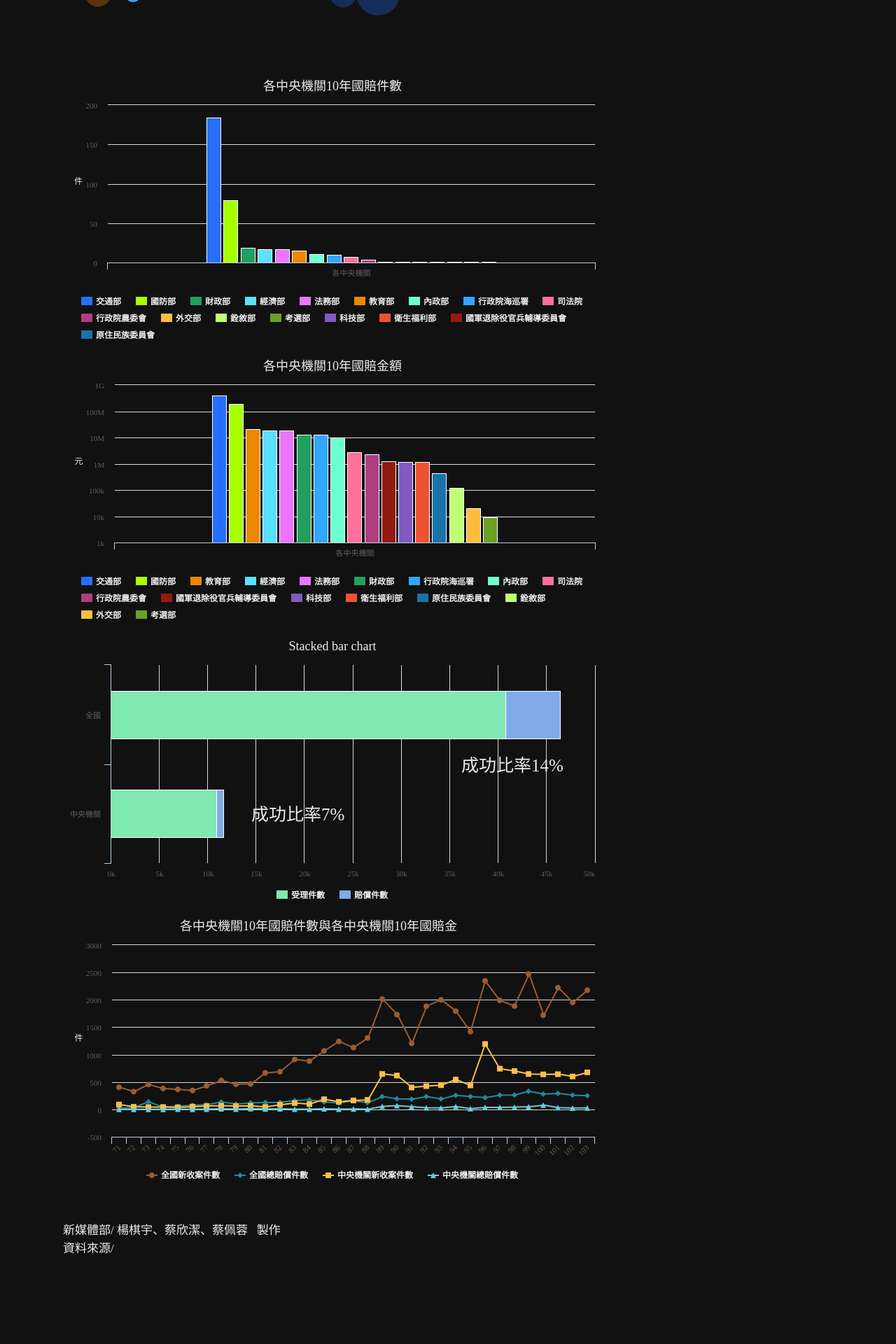
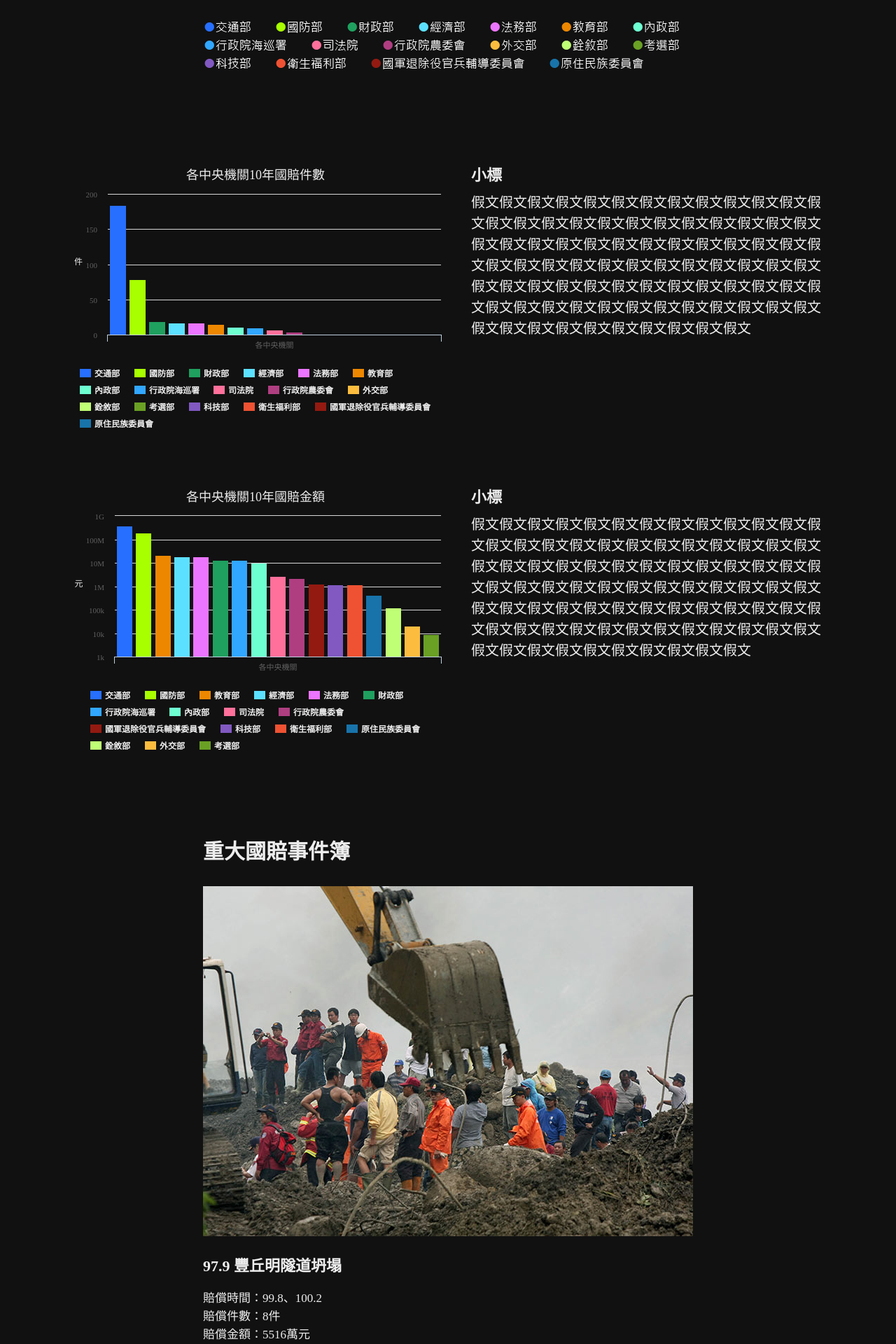
Before and after one commit to HappyBall/udncompensate, a PHP site: page / in a window 1280 px wide. Shown: the part 2520-4440 px from the top of the page at 70% size. Before the commit the page ends 4311 px from the top, so only its background shows below. Run offline with PHP 8.4, Linux system fonts and the light colour scheme; a map, chart or similar area stays blank.

Commit message:
overall modified

```diff
--- a/css/index.css
+++ b/css/index.css
@@ -1,15 +1,45 @@
 header{
 	width: 100%;
-	background-color: #fff;
+	background-color: #0f3a60;
 	position: fixed;
 	top: 0;
 	left: 0;
 	z-index: 100;
+	height: 70px;
+}
+
+.header-container{
+	width: 100%;
+	max-width: 800px;
+	display: table;
+	margin: auto;
+}
+
+.header-logo{
+	float: left;
+}
+
+#header-newmedia-logo{
+	margin-top: 10px;
+}
+
+.header-nav{
+	float: right;
+	font-family: 微軟正黑體;
+	font-size: 24px;
+	line-height: 70px;
+	margin-right: 30px;
+	color: #ffffff;
+	cursor: pointer;
+}
+
+#header-nav-3{
+	margin-right: 0;
 }
 
 body{
 	background-color: #111111;
-	padding-top: 50px;
+	padding-top: 100px;
 	padding-bottom: 500px;
 }
 
@@ -18,6 +48,7 @@
 	height:1px;
 	background-color:#ededed;
 	color:#ededed;	*/
+	margin-top: 50px;
 }
 
 .container{
@@ -29,7 +60,7 @@
 
 .sec-container{
 	width: 100%;
-	max-width: 800px;
+	max-width: 700px;
 	display: table;
 	margin: auto;
 }
@@ -54,6 +85,10 @@
 	font-size: 20px;
 	line-height: 30px;
 	margin-top: 50px;
+}
+
+#icons-container{
+	margin-top: -30px;
 }
 
 .icon-block{
@@ -91,8 +126,8 @@
 }
 
 #status-line-block{
-	top: 41%;
-	left: 37%;
+	top: 39%;
+	left: 41.5%;
 }
 
 #org-line-block{
@@ -102,7 +137,7 @@
 
 #detail-line-block{
 	top: 88%;
-	left: 40%;
+	left: 45%;
 }
 
 .hori-line{
@@ -239,9 +274,76 @@
 	font-family: 微軟正黑體;
 }
 
+.main-chart-highcharts{
+	display: table;
+	margin-top: 100px;
+}
+
 .highcharts-block{
-	width: 70%;
+	width: 50%;
 	display: table;
+	float: left;
+}
+
+.main-highcharts-text-block{
+	float: left;
+	color: #ededed;
+	font-family: 微軟正黑體;
+	display: table;
+	width: 47%;
+	margin-left: 3%;
+}
+
+.main-highcharts-title{
+	font-size: 22px;
+	font-weight: bold;
+}
+
+.main-highcharts-text{
+	font-size: 20px;
+	line-height: 30px;
+	margin-top: 10px;
+}
+
+#main-chart-highcharts-2{
+	margin-top: 60px;
+}
+
+#debate-cases{
+	margin-top: 40px;
+}
+
+.debate-big-title{
+	font-size: 30px;
+	font-weight: bold;
+}
+
+.debate-block{
+	color: #ededed;
+	font-family: 微軟正黑體;
+	margin-top: 60px;
+}
+
+.debate-img{
+	margin-top: 30px;
+}
+
+.debate-title{
+	font-size: 22px;
+	margin-top: 20px;
+	font-weight: bold;
+}
+
+.debate-subtitle{
+	font-size: 17px;
+	line-height: 26px;
+	margin-top: 20px;
+}
+
+.debate-content{
+	font-size: 20px;
+	line-height: 30px;
+	margin-top: 20px;
 }
 
 .org-0{
--- a/index.html
+++ b/index.html
@@ -68,39 +68,25 @@
   	<script type="text/javascript" src="js/d3.js"></script>
   	<script type="text/javascript" src="js/highcharts.js"></script>
   	<script type="text/javascript" src="js/d3tip.js"></script>
-
+  	<script type="text/javascript" src="js/compensate_index.js"></script>
   	<link rel="stylesheet" type="text/css" href="css/index.css">
 
 </head>
 
 <body>
 	<div class = "container">
-		<header>jwiefwjeofwef</header>
+		<header>
+			<div class = "header-container">
+				<div class = "header-logo"><img id = "header-newmedia-logo" src="img/logo.png"></div>
+				<div class = "header-nav" id = "header-nav-3">國賠成功率</div>
+				<div class = "header-nav" id = "header-nav-2">重大國賠案</div>
+				<div class = "header-nav" id = "header-nav-1">總覽</div>
+			</div>
+		</header>
 		<div class = "sec-container">
 			<div class = "title">傳說中的國賠</div>
-			<div class = "contents">假文假文假文假文假文假文假文假文假文假文假文假文假文假文假文假文假文假文假文假文假文假文假文假文假文假文假文假文假文假文假文假文假文假文假文假文假文假文假文假文假文假文假文假文假文假文假文假文假文假文假文假文假文假文假文</div>
-			<div class = "icon-block">
-				<div>圖示說明</div>
-				<div class = "icon-image"><img src="img/demo.png"></div>
-				<div class = "icon-text-block">
-					<div class = "icon-text">賠款金額&nbsp;小&nbsp;</div>
-					<div class = "icon-text"><img id = "arrow-img" src="img/arrow.png"></div>
-					<div class = "icon-text" id = "icon-text-big">大</div>
-				</div>
-				<div class = "hori-line-block" id = "status-line-block">
-					<div class = "hori-line" id = "status-line"></div>
-					<div class = "hori-line-text" id = "status-line-text">半透明：受傷或受有損害<br>不透明：死亡</div>
-				</div>
-				<!-- <div class = "hori-line-block" id = "org-line-block">
-					<div class = "hori-line" id = "org-line"></div>
-					<div class = "hori-line-text" id = "org-line-text">主管機關</div>
-				</div> -->
-				<div class = "hori-line-block" id = "detail-line-block">
-					<div class = "hori-line" id = "detail-line"></div>
-					<div class = "hori-line-text" id = "detail-line-text">展開詳細說明</div>
-				</div>
-			</div>
-			<div class = "circle-icon"><img src="img/demo1.png"></div>
+			<div class = "contents">假文假文假文假文假文假文假文假文假文假文假文假文假文假文假文假文假文假文假文假文</div>
+
 		</div>
 		<hr>
 		<div id = "sort-btn-block">
@@ -126,15 +112,126 @@
 			<div class = "emphasize-text">中央機關國家賠償共<span class = "bigger-emphasize">389</span>件</div>
 			<div class = "emphasize-text">總金額<span class = "bigger-emphasize">6.79</span>億元</div>
 		</div>
+
 		<div class = "main-chart"></div>
-		<div class = "highcharts-block" id = "all-event-chart"></div>
-		<div class = "highcharts-block" id = "all-money-chart"></div>
-		<div class = "highcharts-block" id = "all-event-statistic"></div>
-		<div class = "highcharts-block" id = "all-event-statistic-yr"></div>
+
+		<div class = "sec-container" id = "icons-container">
+			<div class = "icon-block">
+				<div>圖示說明</div>
+				<div class = "icon-image"><img src="img/demo.png"></div>
+				<div class = "icon-text-block">
+					<div class = "icon-text">賠款金額&nbsp;小&nbsp;</div>
+					<div class = "icon-text"><img id = "arrow-img" src="img/arrow.png"></div>
+					<div class = "icon-text" id = "icon-text-big">大</div>
+				</div>
+				<div class = "hori-line-block" id = "status-line-block">
+					<div class = "hori-line" id = "status-line"></div>
+					<div class = "hori-line-text" id = "status-line-text">半透明：受傷或受有損害<br>不透明：死亡</div>
+				</div>
+				<!-- <div class = "hori-line-block" id = "org-line-block">
+					<div class = "hori-line" id = "org-line"></div>
+					<div class = "hori-line-text" id = "org-line-text">主管機關</div>
+				</div> -->
+				<div class = "hori-line-block" id = "detail-line-block">
+					<div class = "hori-line" id = "detail-line"></div>
+					<div class = "hori-line-text" id = "detail-line-text">展開詳細說明</div>
+				</div>
+			</div>
+			<div class = "circle-icon"><img src="img/demo1.png"></div>
+		</div>
+
+		<div class = "main-chart-highcharts">
+			<div class = "highcharts-block" id = "all-event-chart"></div>
+			<div class = "main-highcharts-text-block">
+				<div class = "main-highcharts-title">小標</div>
+				<div class = "main-highcharts-text">
+					假文假文假文假文假文假文假文假文假文假文假文假文假文假文假文假文假文假文假文假文假文假文假文假文假文假文假文假文假文假文假文假文假文假文假文假文假文假文假文假文假文假文假文假文假文假文假文假文假文假文假文假文假文假文假文假文假文假文假文假文假文假文假文假文假文假文假文假文假文假文假文假文假文假文假文假文假文假文假文假文假文假文假文假文假文
+				</div>
+			</div>
+		</div>
+		<div class = "main-chart-highcharts" id = "main-chart-highcharts-2">
+			<div class = "highcharts-block" id = "all-money-chart"></div>
+			<div class = "main-highcharts-text-block">
+				<div class = "main-highcharts-title">小標</div>
+				<div class = "main-highcharts-text">
+					假文假文假文假文假文假文假文假文假文假文假文假文假文假文假文假文假文假文假文假文假文假文假文假文假文假文假文假文假文假文假文假文假文假文假文假文假文假文假文假文假文假文假文假文假文假文假文假文假文假文假文假文假文假文假文假文假文假文假文假文假文假文假文假文假文假文假文假文假文假文假文假文假文假文假文假文假文假文假文假文假文假文假文假文假文
+				</div>
+			</div>
+		</div>
+
+		<div class = "sec-container" id = "debate-cases">
+			<div class = "debate-block">
+				<div class = "debate-big-title">重大國賠事件簿</div>
+				<img class = "debate-img" src="img/test.jpg">
+				<div class = "debate-title">97.9 豐丘明隧道坍塌</div>
+				<div class = "debate-subtitle">
+					賠償時間：99.8、100.2<br>
+					賠償件數：8件<br>
+					賠償金額：5516萬元
+				</div>
+				<div class = "debate-content">
+					案件內容案件內容案件內容案件內容案件內容案件內容案件內容案件內容案件內容案件內容案件內容案件內容案件內容案件內容案件內容案件內容案件內容案件內容案件內容案件內容案件內容案件內容案件內容案件內容案件內容案件內容案件內容案件內容案件內容案件內容案件內容案件內容案件內容案件內容案件內容案件內容案件內容案件內容案件內容案件內容
+				</div>
+			</div>
+			<div class = "debate-block">
+				<img class = "debate-img" src="img/test.jpg">
+				<div class = "debate-title">97.9 豐丘明隧道坍塌</div>
+				<div class = "debate-subtitle">
+					賠償時間：99.8、100.2<br>
+					賠償件數：8件<br>
+					賠償金額：5516萬元
+				</div>
+				<div class = "debate-content">
+					案件內容案件內容案件內容案件內容案件內容案件內容案件內容案件內容案件內容案件內容案件內容案件內容案件內容案件內容案件內容案件內容案件內容案件內容案件內容案件內容案件內容案件內容案件內容案件內容案件內容案件內容案件內容案件內容案件內容案件內容案件內容案件內容案件內容案件內容案件內容案件內容案件內容案件內容案件內容案件內容
+				</div>
+			</div>
+			<div class = "debate-block">
+				<img class = "debate-img" src="img/test.jpg">
+				<div class = "debate-title">97.9 豐丘明隧道坍塌</div>
+				<div class = "debate-subtitle">
+					賠償時間：99.8、100.2<br>
+					賠償件數：8件<br>
+					賠償金額：5516萬元
+				</div>
+				<div class = "debate-content">
+					案件內容案件內容案件內容案件內容案件內容案件內容案件內容案件內容案件內容案件內容案件內容案件內容案件內容案件內容案件內容案件內容案件內容案件內容案件內容案件內容案件內容案件內容案件內容案件內容案件內容案件內容案件內容案件內容案件內容案件內容案件內容案件內容案件內容案件內容案件內容案件內容案件內容案件內容案件內容案件內容
+				</div>
+			</div>
+			<div class = "debate-block">
+				<img class = "debate-img" src="img/test.jpg">
+				<div class = "debate-title">97.9 豐丘明隧道坍塌</div>
+				<div class = "debate-subtitle">
+					賠償時間：99.8、100.2<br>
+					賠償件數：8件<br>
+					賠償金額：5516萬元
+				</div>
+				<div class = "debate-content">
+					案件內容案件內容案件內容案件內容案件內容案件內容案件內容案件內容案件內容案件內容案件內容案件內容案件內容案件內容案件內容案件內容案件內容案件內容案件內容案件內容案件內容案件內容案件內容案件內容案件內容案件內容案件內容案件內容案件內容案件內容案件內容案件內容案件內容案件內容案件內容案件內容案件內容案件內容案件內容案件內容
+				</div>
+			</div>
+			<div class = "debate-block">
+				<img class = "debate-img" src="img/test.jpg">
+				<div class = "debate-title">97.9 豐丘明隧道坍塌</div>
+				<div class = "debate-subtitle">
+					賠償時間：99.8、100.2<br>
+					賠償件數：8件<br>
+					賠償金額：5516萬元
+				</div>
+				<div class = "debate-content">
+					案件內容案件內容案件內容案件內容案件內容案件內容案件內容案件內容案件內容案件內容案件內容案件內容案件內容案件內容案件內容案件內容案件內容案件內容案件內容案件內容案件內容案件內容案件內容案件內容案件內容案件內容案件內容案件內容案件內容案件內容案件內容案件內容案件內容案件內容案件內容案件內容案件內容案件內容案件內容案件內容
+				</div>
+			</div>
+		</div>
+		<div>
+			<div class = "highcharts-block" id = "all-event-statistic"></div>
+		</div>
+		<div>
+			<div class = "highcharts-block" id = "all-event-statistic-yr"></div>
+		</div>
 		<div class = "editor-src">新媒體部/&nbsp;楊棋宇、蔡欣潔、蔡佩蓉&nbsp;&nbsp;&nbsp;製作<br>資料來源/&nbsp;</div>
 	</div>
 
 
-	<script type="text/javascript" src="js/compensate_index.js?v1"></script>
+
 </body>
 </html>
```
Also changed, not shown: js/compensate_index.js (+35 -8 lines), img/logo.png (added), img/test.jpg (added), 3 other files.
